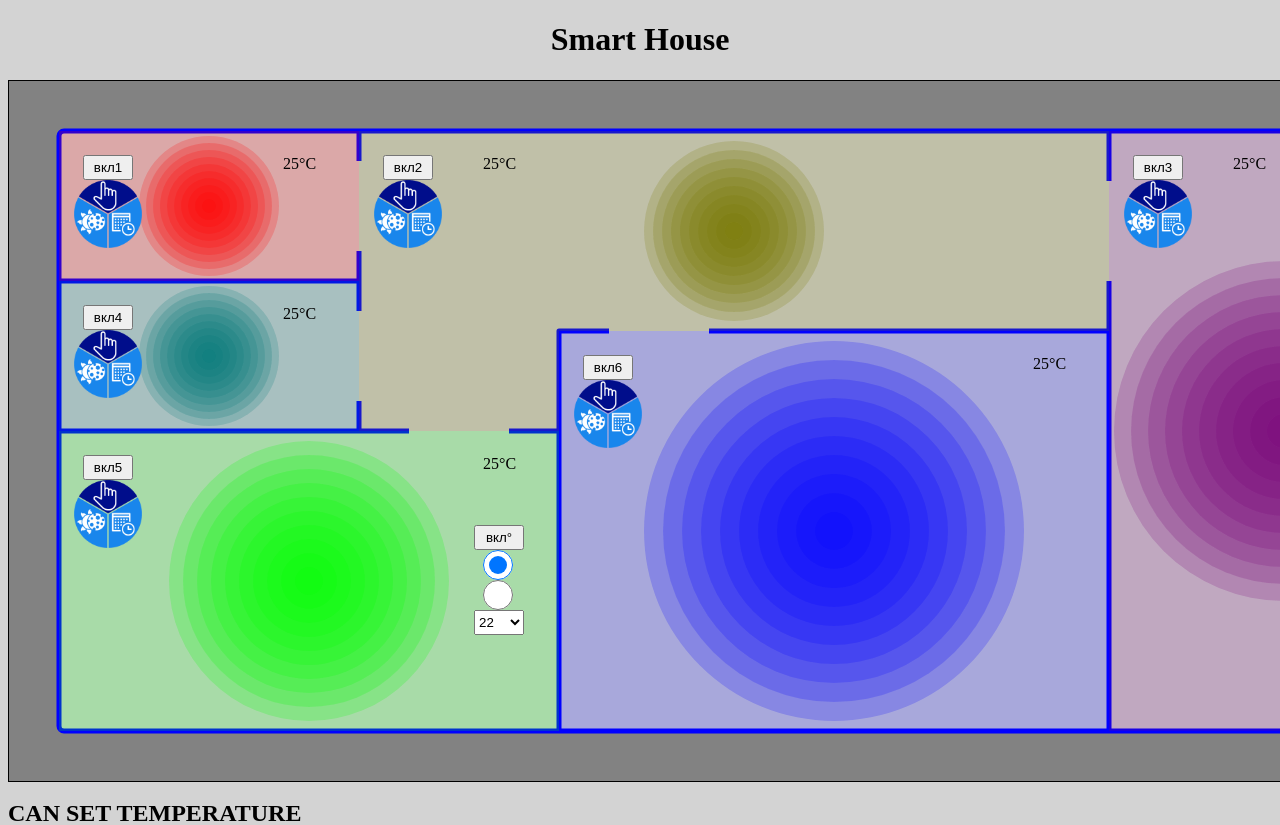
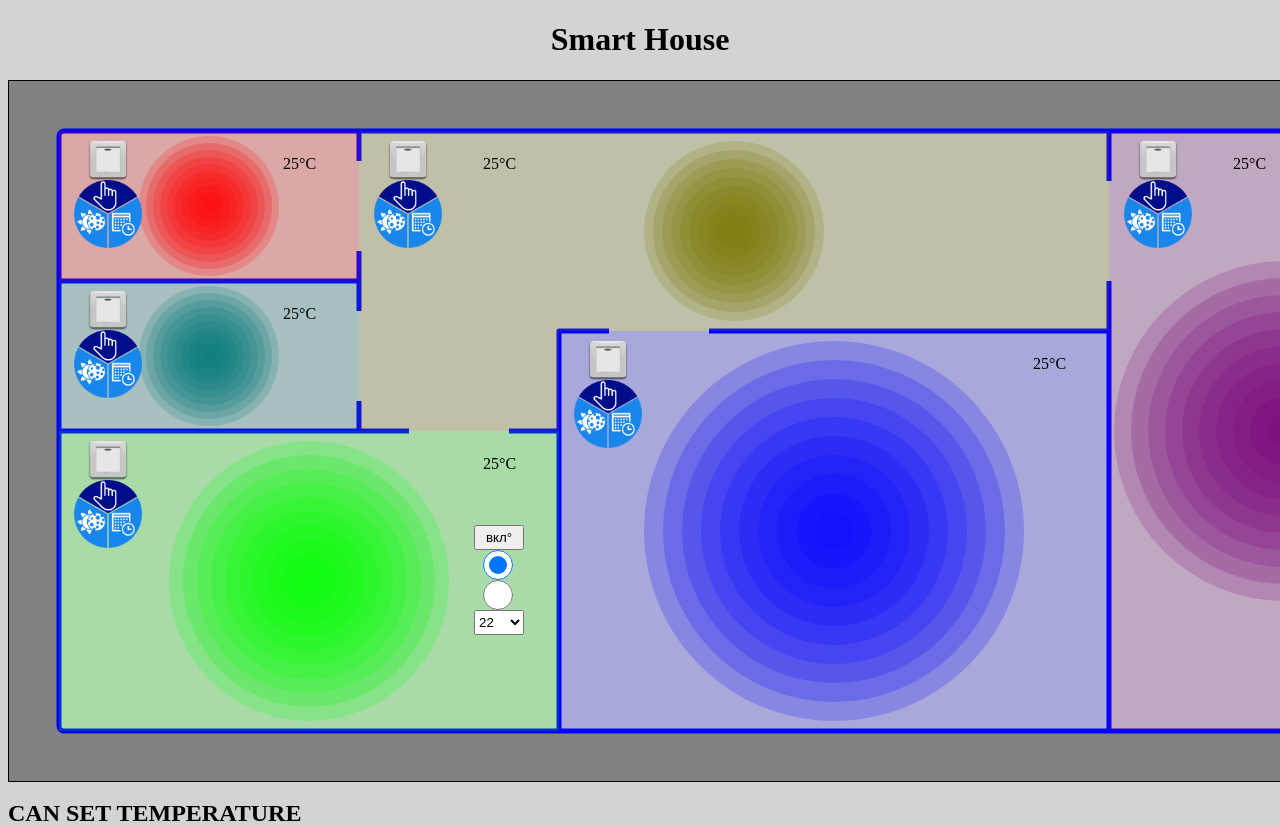
Before and after one commit to KonstantinDigital/mhdevSmartHouse, a Django app: page / in a window 1280 px wide; the page is wider, and only the part inside the window is pictured. Shown: the top 825 px of that part. Run offline with Django 3.2, Linux system fonts and the light colour scheme; a user stored in the database is signed in.

Commit message:
16.07.2021-00:50-noteBook

```diff
--- a/smartHouseApp/static/css/style.css
+++ b/smartHouseApp/static/css/style.css
@@ -20,55 +20,59 @@ h1 {
 #light1on {
     position: absolute;
     margin: 0;
-    width: 50px;
-    height: 25px;
-    top: 75px;
-    left: 75px;
+    width: 40px;
+    height: 40px;
+    top: 60px;
+    left: 80px;
 }
 
 #light2on {
     position: absolute;
     margin: 0;
-    width: 50px;
-    height: 25px;
-    top: 75px;
-    left: 375px;
+    width: 40px;
+    height: 40px;
+    top: 60px;
+    left: 380px;
 }
 
 #light3on {
     position: absolute;
     margin: 0;
-    width: 50px;
-    height: 25px;
-    top: 75px;
-    left: 1125px;
+    width: 40px;
+    height: 40px;
+    top: 60px;
+    left: 1130px;
 }
 
 #light4on {
     position: absolute;
     margin: 0;
-    width: 50px;
-    height: 25px;
-    top: 225px;
-    left: 75px;
+    width: 40px;
+    height: 40px;
+    top: 210px;
+    left: 80px;
 }
 
 #light5on {
     position: absolute;
     margin: 0;
-    width: 50px;
-    height: 25px;
-    top: 375px;
-    left: 75px;
+    width: 40px;
+    height: 40px;
+    top: 360px;
+    left: 80px;
 }
 
 #light6on {
     position: absolute;
     margin: 0;
-    width: 50px;
-    height: 25px;
-    top: 275px;
-    left: 575px;
+    width: 40px;
+    height: 40px;
+    top: 260px;
+    left: 580px;
+}
+
+.switchOpacity {
+    opacity: 0.5;
 }
 
 .light1Mode {
--- a/smartHouseApp/templates/index.html
+++ b/smartHouseApp/templates/index.html
@@ -37,12 +37,12 @@
             <p id="temp5now">25&#176;C</p>
             <p id="temp6now">25&#176;C</p>
 
-            <button id="light1on">вкл1</button>
-            <button id="light2on">вкл2</button>
-            <button id="light3on">вкл3</button>
-            <button id="light4on">вкл4</button>
-            <button id="light5on">вкл5</button>
-            <button id="light6on">вкл6</button>
+            <input type="image" id="light1on" src="static/images/lightOff.png" alt="вкл1">
+            <input type="image" id="light2on" src="static/images/lightOff.png" alt="вкл2">
+            <input type="image" id="light3on" src="static/images/lightOff.png" alt="вкл3">
+            <input type="image" id="light4on" src="static/images/lightOff.png" alt="вкл4">
+            <input type="image" id="light5on" src="static/images/lightOff.png" alt="вкл5">
+            <input type="image" id="light6on" src="static/images/lightOff.png" alt="вкл6">
 
             <img id="light1modeId" class="light1Mode" src="static/images/lightModeHand.png">
             <input id="light1handMode" type="radio" name="light1mode" checked>
```
Also changed, not shown: smartHouseApp/static/js/script.js (+54 -0 lines).
